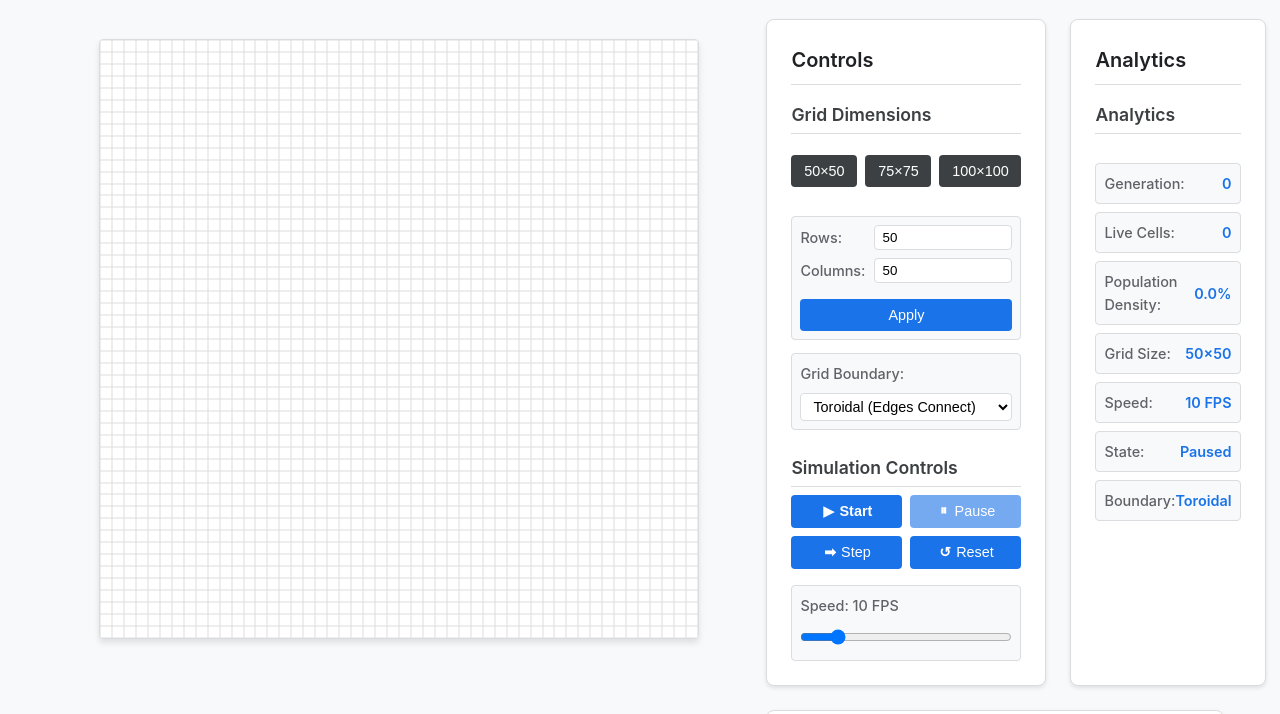
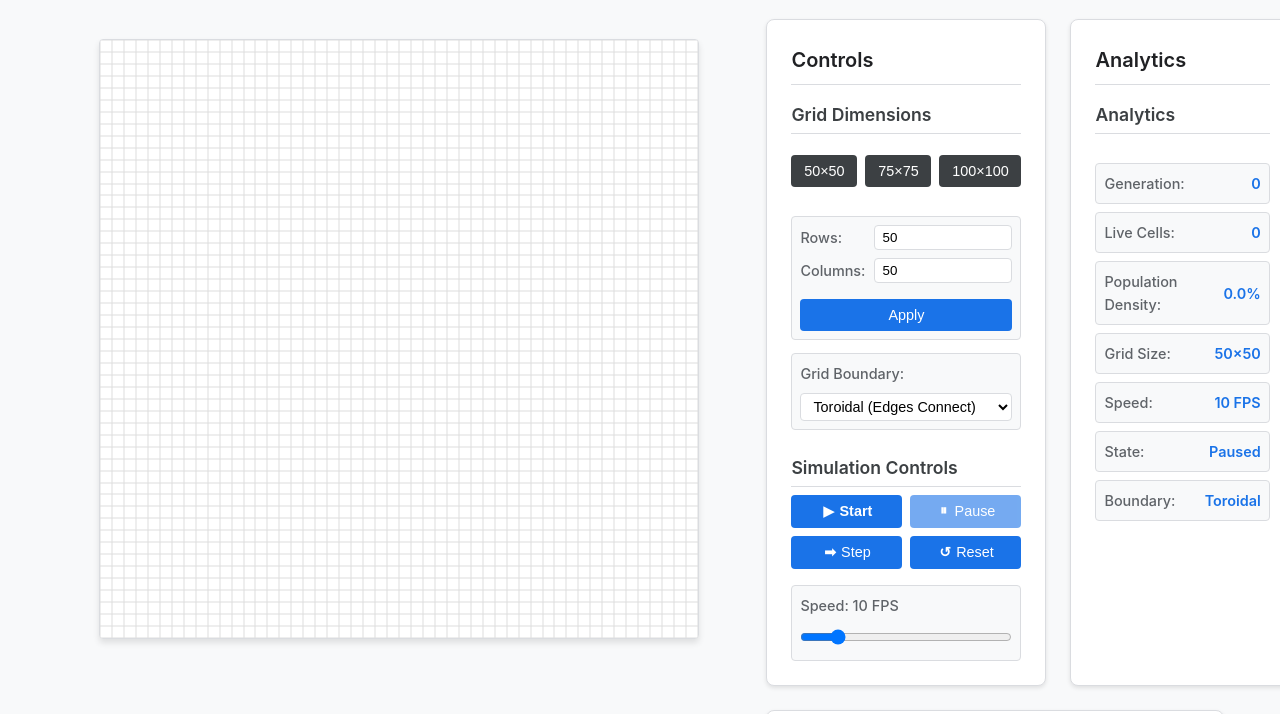
Before and after one commit to AntonioAI/game-of-life-simulator, a plain HTML site: page index.html in a window 1280 px wide. Shown: the part 86-800 px from the top of the page. Drawn offline with Linux system fonts and the light colour scheme.

Commit message:
improve whitespace analytics panel

```diff
--- a/styles.css
+++ b/styles.css
@@ -222,12 +222,15 @@ main {
     font-weight: 500;
     color: var(--text-secondary);
     font-size: 0.9rem;
+    margin-right: var(--spacing-md);
 }
 
 .analytics-value {
     font-weight: 600;
     color: var(--primary-color);
     font-size: 0.9rem;
+    text-align: right;
+    min-width: 60px;
 }
 
 /* Control button styles */
```
